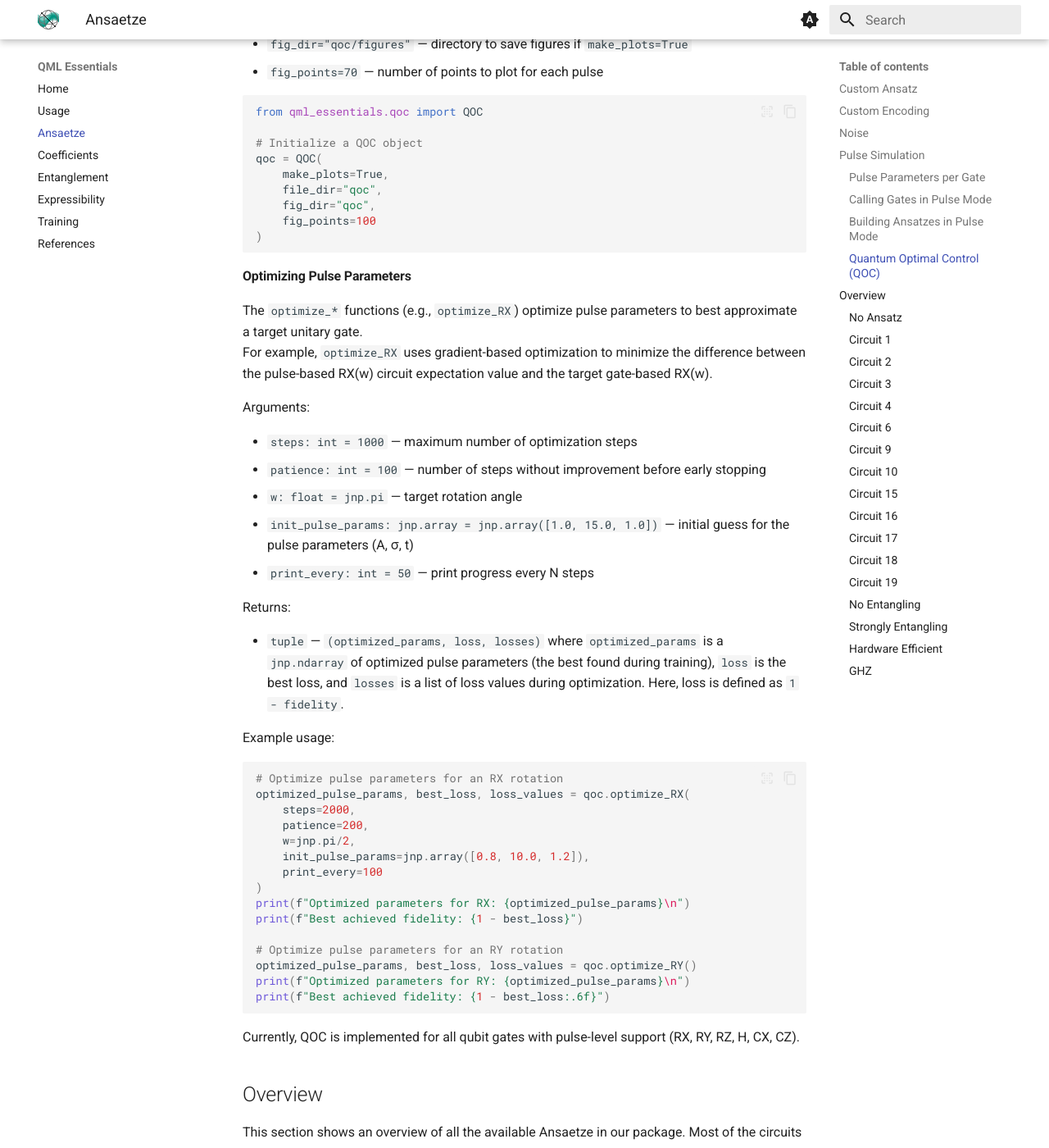
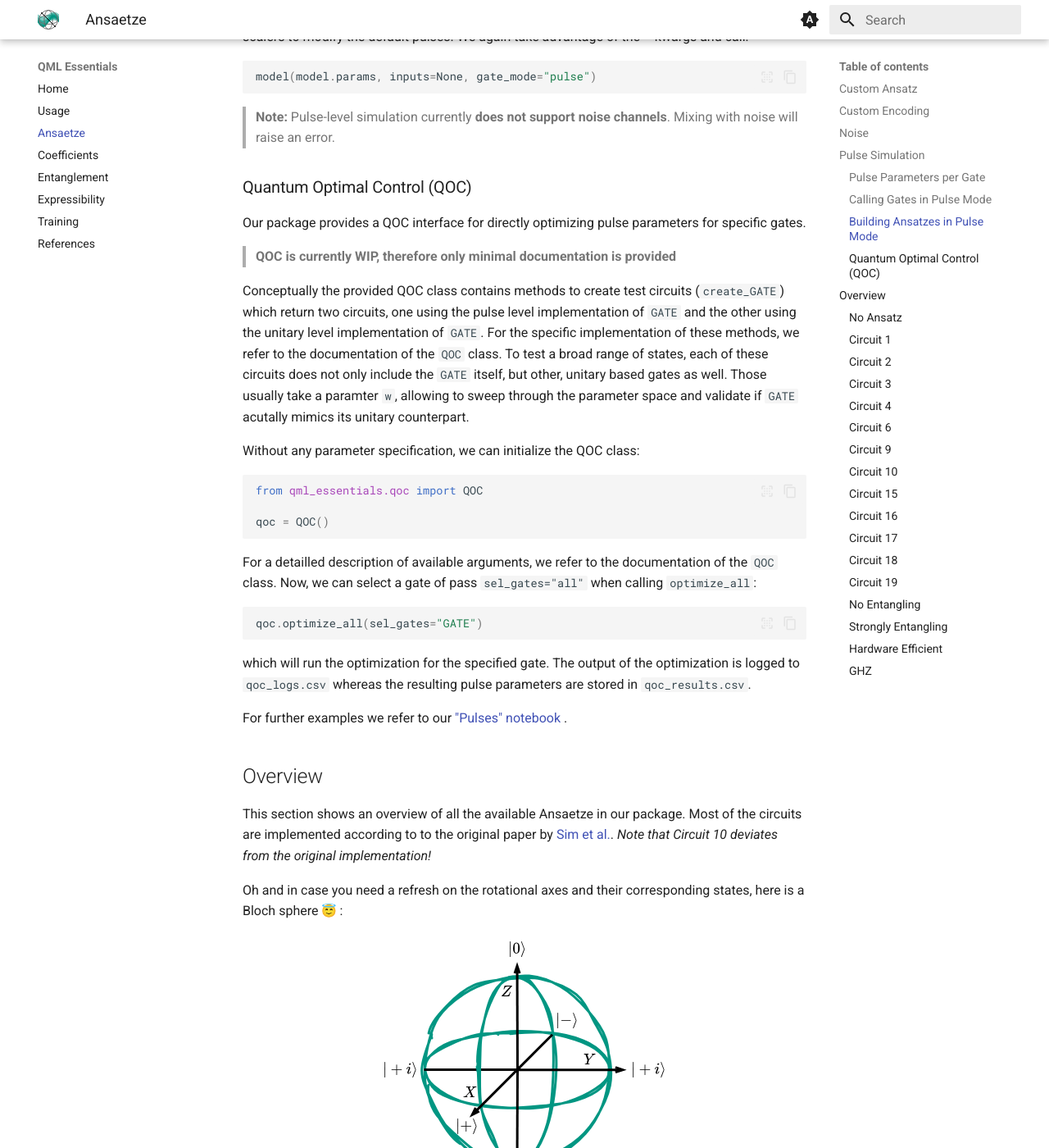
Before and after one commit to cirKITers/qml-essentials, an MkDocs documentation site: the page built from docs/ansaetze.md, in a window 1280 px wide and 1400 px high, scrolled down 5730 px. Shown: the whole window at 82% size. Built offline with MkDocs 1.6.1 and Material for MkDocs 9.7.7, drawn with Linux system fonts in a browser that asks for light colours; emoji names are drawn with the system emoji font; some of the changed text lies outside the part shown.

Commit message:
documentation
Signed-off-by: Melvin Strobl <lc3267@kit.edu>

````diff
--- a/docs/ansaetze.md
+++ b/docs/ansaetze.md
@@ -166,37 +166,51 @@ Our framework allows constructing circuits at the **pulse level**, where each ga
 This provides a more fine grained access to the simulation of the underlying physical process.
 While we provide a developer-oriented overview in this section, we would like to highlight [Tilmann's Bachelor's Thesis](https://doi.org/10.5445/IR/1000184129) if you want to have a more detailled read into pulse-level simulation and quantum Fourier models.
 
+We implement a fundamental set of gates (RX, RY, RZ, CZ) upon which other, more complex gates can be built.
+The dependency graph is shown in the following figure:
+![Dependency Graph](figures/pulse_gates_dependencies_light.png#only-light)
+![Dependency Graph](figures/pulse_gates_dependencies_dark.png#only-dark)
+In this graph, the edge weights represent the number child gates required to implement a particular gate.
+The gates at the bottom represent the fundamental gates.
+
+Generally, the gates are available through the same interface as the regular unitary gates.
+Pulse simulation can easily be enabled by adding the `mode="pulse"` keyword argument, e.g.:
+
+```python
+from qml_essentials.ansaetze import Gates
+
+Gates.CY(wires=[0, 1], mode="pulse")
+```
+
 ### Pulse Parameters per Gate
 
-Each implemented gate takes the following number of pulse parameters:
-
-| Gate         | Pulse Parameters | Description                                                                                             |
-| ------------ | ---------------- | ------------------------------------------------------------------------------------------------------- |
-| $\text{Rot}$ | -                | Not implemented                                                                                         |
-| $\text{RX }$ | 3                | ($A$, $\sigma$, $t$) amplitude, width, and pulse duration                                               |
-| $\text{RY }$ | 3                | ($A$, $\sigma$, $t$) amplitude, width, and pulse duration                                               |
-| $\text{RZ }$ | 1                | t: pulse duration                                                                                       |
-| $\text{CRX}$ | -                | Not implemented                                                                                         |
-| $\text{CRY}$ | -                | Not implemented                                                                                         |
-| $\text{CRZ}$ | -                | Not implemented                                                                                         |
-| $\text{CX }$ | 4                | ($A_\text{H}$, $\sigma_\text{H}$, $t_\text{H}$, $t_\text{CZ}$) parameters for decomposed pulse sequence |
-| $\text{CY }$ | -                | Not implemented                                                                                         |
-| $\text{CZ }$ | 1                | $t_\text{CZ}$: pulse duration                                                                           |
-| $\text{H  }$ | 3                | ($A_\text{H}$, $\sigma_\text{H}$, $t_\text{H}$) passed to underlying RY decomposition                   |
-
-You can use the `PulseInformation` class to access both the number and optimized values of the pulse parameters for each gate:
+You can use the `PulseInformation` class in `qml_essentials.ansaetze` to access both the number and optimized values of the pulse parameters for each gate.
+Consider the following code snippet:
 
 ```python
 from qml_essentials.ansaetze import PulseInformation as pinfo
 
-# Number of pulse parameters
-n_pulse_params_RX = pinfo.num_params("RX")  # 3
-n_pulse_params_CX = pinfo.num_params("CX")  # 4
+gate = "CX"
 
-# Optimized pulse parameters
-opt_pulse_params_RX = pinfo.gate_by_name("RX")  # jnp.array([15.709893, 29.52306, 0.74998104])
-opt_pulse_params_CX = pinfo.gate_by_name("CX")  # jnp.array([7.9447253, 21.6398258, 0.90724313, 0.95509776])
+print(f"Number of pulse parameters for {gate}: {pinfo.num_params(gate)}")
+# Number of pulse parameters for CX: 9
+
+gate_instance = pinfo.gate_by_name(gate)
+
+print(f"Childs of {gate}: {gate_instance.childs}")
+# Childs of CX: [H, CZ, H]
+
+print(f"All parameters of {gate}: {len(gate_instance.params)}")
+# All parameters of CX: 9
+
+print(f"Leaf parameters of {gate}: {len(gate_instance.leaf_params)}")
+# Leaf parameters of CX: 5
 ```
+
+Looking back at the dependency graph, we can easily see where the discrepancy between the overall number parameters and the number of leaf parameters comes from.
+The CX gate is composed of two Hadamard gates which in turn are decomposed into RY and RZ gates respectively.
+By default, our implementation assumes, that you want to treat each rotational gate equally, thus the number of leaf parameters is just the "unique" number of parameter resulting after merging multiple occurencies of the same gate type.
+However, it is also possible to overwrite these behavior, as we will see in the following example.
 
 ### Calling Gates in Pulse Mode
 
@@ -206,11 +220,12 @@ Optional `pulse_params` can be passed; if omitted, optimized default values are
 ```python
 w = 3.14159
 
-# RX gate with default optimized pulse parameters
-Gates.RX(w, wires=0, gate_mode="pulse")
+# CX gate with default optimized pulse parameters
+# (gates of equal type will recieve equal pulse parameters)
+Gates.CX(w, wires=0, gate_mode="pulse")
 
-# RX gate with custom pulse parameters
-pulse_params = [0.5, 0.2, 1.0]  # A, σ, t
+# CX gate with custom pulse parameters (overwriting default pulse parameters)
+pulse_params = [0.5, 7.9218643, 22.0381298, 1.09409231, 0.31830953, 0.5, 7.9218643, 22.0381298, 1.09409231]
 Gates.RX(w, wires=0, gate_mode="pulse", pulse_params=pulse_params)
 ```
 
@@ -229,65 +244,32 @@ model(model.params, inputs=None, gate_mode="pulse")
 
 Our package provides a QOC interface for directly optimizing pulse parameters for specific gates.
 
-#### QOC Class Initialization
+> **QOC is currently WIP, therefore only minimal documentation is provided**
 
-The `QOC` class constructor supports the following arguments:
+Conceptually the provided QOC class contains methods to create test circuits (`create_GATE`) which return two circuits, one using the pulse level implementation of `GATE` and the other using the unitary level implementation of `GATE`.
+For the specific implementation of these methods, we refer to the documentation of the `QOC` class.
+To test a broad range of states, each of these circuits does not only include the `GATE` itself, but other, unitary based gates as well.
+Those usually take a paramter `w`, allowing to sweep through the parameter space and validate if `GATE` acutally mimics its unitary counterpart.
 
-- `make_plots=False` — whether to generate and save plots after optimization
-- `file_dir="qoc/results"`- directory to save optimization results
-- `fig_dir="qoc/figures"` — directory to save figures if `make_plots=True`
-- `fig_points=70` — number of points to plot for each pulse
+Without any parameter specification, we can initialize the QOC class:
 
 ```python
 from qml_essentials.qoc import QOC
 
-# Initialize a QOC object
-qoc = QOC(
-    make_plots=True,
-    file_dir="qoc",
-    fig_dir="qoc",
-    fig_points=100
-)
+qoc = QOC()
 ```
 
-#### Optimizing Pulse Parameters
-
-The `optimize_*` functions (e.g., `optimize_RX`) optimize pulse parameters to best approximate a target unitary gate.
-For example, `optimize_RX` uses gradient-based optimization to minimize the difference between the pulse-based RX(w) circuit expectation value and the target gate-based RX(w).
-
-Arguments:
-
-- `steps: int = 1000` — maximum number of optimization steps
-- `patience: int = 100` — number of steps without improvement before early stopping
-- `w: float = jnp.pi` — target rotation angle
-- `init_pulse_params: jnp.array = jnp.array([1.0, 15.0, 1.0])` — initial guess for the pulse parameters (A, σ, t)
-- `print_every: int = 50` — print progress every N steps
-
-Returns:
-
-- `tuple` — `(optimized_params, loss, losses)` where `optimized_params` is a `jnp.ndarray` of optimized pulse parameters (the best found during training), `loss` is the best loss, and `losses` is a list of loss values during optimization. Here, loss is defined as `1 - fidelity`.
-
-Example usage:
+For a detailled description of available arguments, we refer to the documentation of the `QOC` class.
+Now, we can select a gate of pass `sel_gates="all"` when calling `optimize_all`:
 
 ```python
-# Optimize pulse parameters for an RX rotation
-optimized_pulse_params, best_loss, loss_values = qoc.optimize_RX(
-    steps=2000,
-    patience=200,
-    w=jnp.pi/2,
-    init_pulse_params=jnp.array([0.8, 10.0, 1.2]),
-    print_every=100
-)
-print(f"Optimized parameters for RX: {optimized_pulse_params}\n")
-print(f"Best achieved fidelity: {1 - best_loss}")
-
-# Optimize pulse parameters for an RY rotation
-optimized_pulse_params, best_loss, loss_values = qoc.optimize_RY()
-print(f"Optimized parameters for RY: {optimized_pulse_params}\n")
-print(f"Best achieved fidelity: {1 - best_loss:.6f}")
+qoc.optimize_all(sel_gates="GATE")
 ```
 
-Currently, QOC is implemented for all qubit gates with pulse-level support (RX, RY, RZ, H, CX, CZ).
+which will run the optimization for the specified gate.
+The output of the optimization is logged to `qoc_logs.csv` whereas the resulting pulse parameters are stored in `qoc_results.csv`.
+
+For further examples we refer to our ["Pulses" notebook](https://github.com/cirKITers/qml-essentials/blob/main/docs/pulses.ipynb) .
 
 ## Overview
 
````
Also changed, not shown: docs/figures/pulse_gates_dependencies_dark.png (added), docs/figures/pulse_gates_dependencies_light.png (added), docs/figures/qoc_CNOT(w).png (deleted), docs/figures/qoc_CZ(w).png (deleted), docs/figures/qoc_H(w).png (deleted), docs/figures/qoc_RX(w).png (deleted), docs/figures/qoc_RY(w).png (deleted), docs/figures/qoc_RZ(w).png (deleted), docs/pulses.ipynb.
